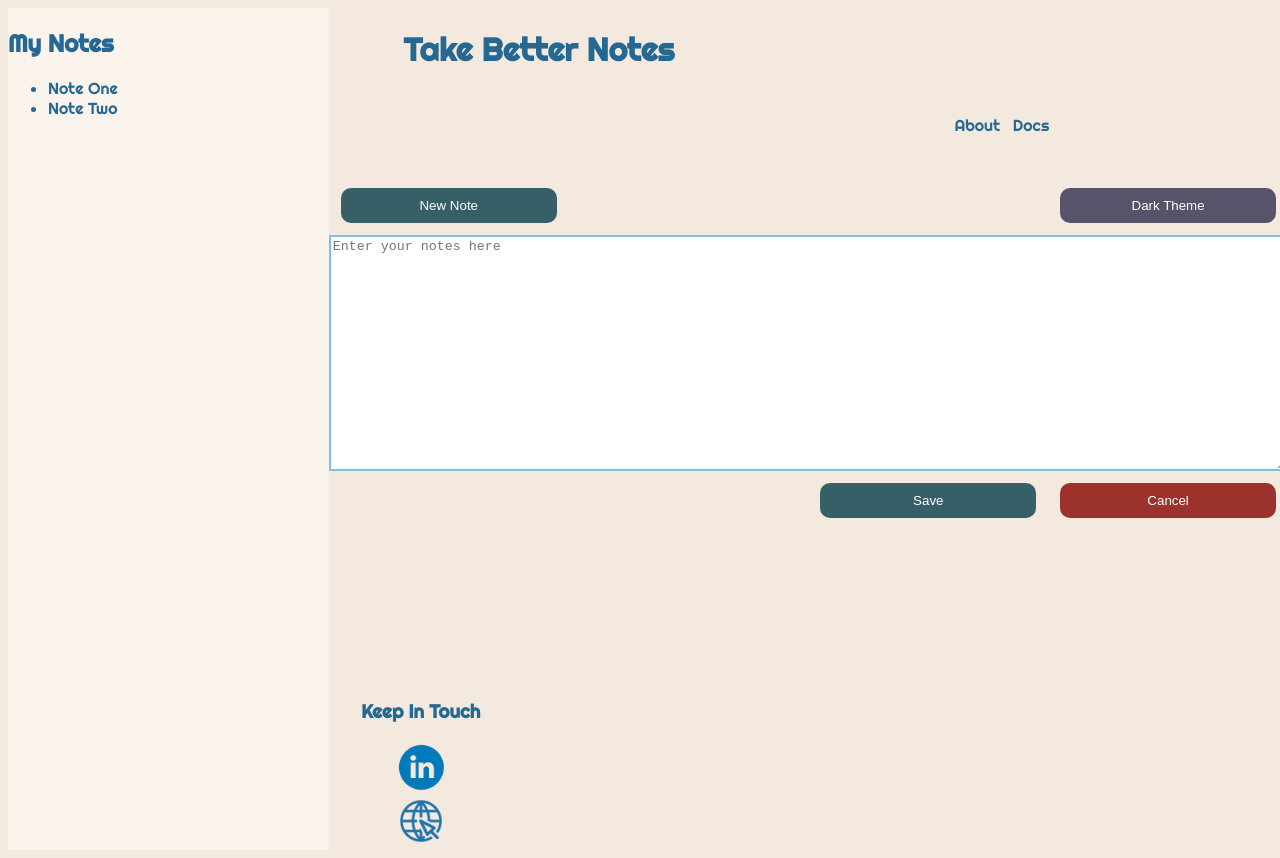
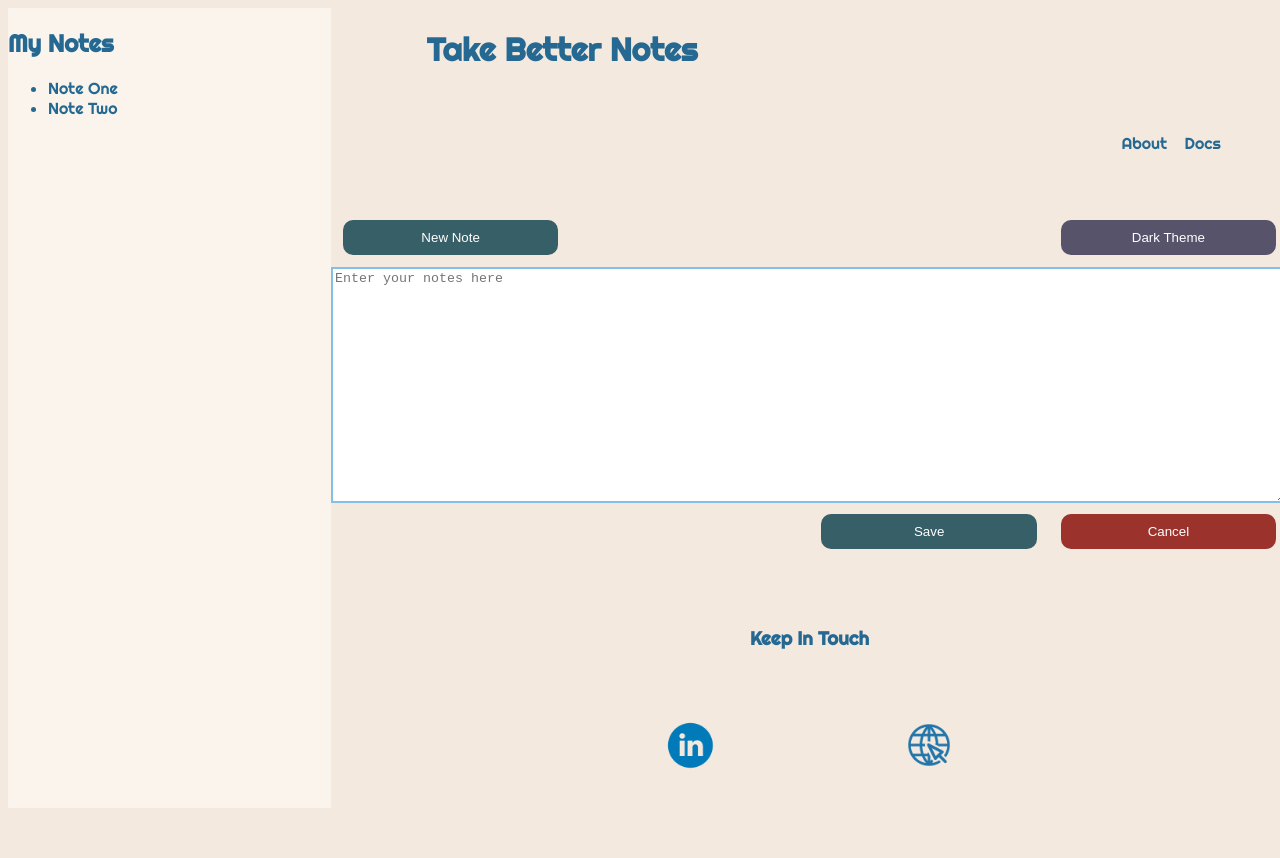
Before and after one commit to kianabdollahi/WebTechAssignment1, a plain HTML site: page index.html in a window 1280 px wide. After the commit the page ends 808 px from the top, so only its background shows below. Drawn offline with Linux system fonts and the light colour scheme.

Commit message:
Adjusts spacing for footer element

```diff
--- a/CSS/stylesheet.css
+++ b/CSS/stylesheet.css
@@ -1,10 +1,12 @@
 html {
   scroll-behavior: smooth;
   position: relative;
+  height: 100vh;
 }
 
 body {
   background-color: #f3e9de;
+  height: fit-content;
   font-family: "Righteous", cursive;
   display: grid;
   height: 100%;
@@ -41,9 +43,8 @@ h3,
 .nav-list li {
   margin: 5%;
 }
-aside {
+.home-page-aside {
   background-color: #faf4ec;
-  height: 100%;
 }
 
 #new-note-button,
@@ -107,15 +108,34 @@ aside {
   grid-row-end: span 3;
 }
 
-footer {
+.home-page-footer {
   display: grid;
   text-align: center;
+  grid-template-columns: 1fr 1fr 1fr 1fr;
+  grid-template-rows: 1fr 1fr;
+}
+
+#footer-title {
+  grid-column-start: 1;
+  grid-column-end: span 5;
+}
+
+#linkedin-logo {
+  grid-column-start: 2;
+  grid-row: 2;
+  margin: 5%;
+}
+
+#internet-logo {
+  grid-column-start: 3;
+  grid-row: 2;
+  margin: 5%;
 }
 
 @media screen and (min-width: 600px) {
   body {
     grid-template-columns: 20% auto;
-    grid-template-rows: 1fr 3fr 1fr;
+    grid-template-rows: 1fr 2fr 1fr;
   }
 
   main {
@@ -127,12 +147,12 @@ footer {
   .home-page-header {
     margin-left: 10%;
     grid-column-start: 3;
-    grid-column-end: span 4;
+    grid-column-end: span 7;
     grid-row: 1;
   }
 
   .home-page-aside {
-    height: 100%;
+    height: 100vh;
     grid-column-start: 1;
     grid-column-end: span 2;
     grid-row-start: 1;
@@ -141,6 +161,7 @@ footer {
 
   .home-page-footer {
     grid-column-start: 3;
+    grid-column-end: span 7;
     grid-row-start: 3;
     grid-row-end: span 4;
   }
--- a/index.html
+++ b/index.html
@@ -57,7 +57,7 @@
 
     <footer class="home-page-footer">
       <h3 id="footer-title">Keep In Touch</h3>
-      <a href="https://www.linkedin.com/" title="linkedin"
+      <a id="linkedin-logo" href="https://www.linkedin.com/" title="linkedin"
         ><img
           src="images/linkedin_logo.webp"
           alt="linkedin logo"
@@ -65,6 +65,7 @@
           height="50"
       /></a>
       <a
+        id="internet-logo"
         href="https://www.lensculture.com/articles/sonja-hamad-jin-jiyan-azadi-women-life-freedom"
         title="jin jiyan azadi"
         ><img
```
